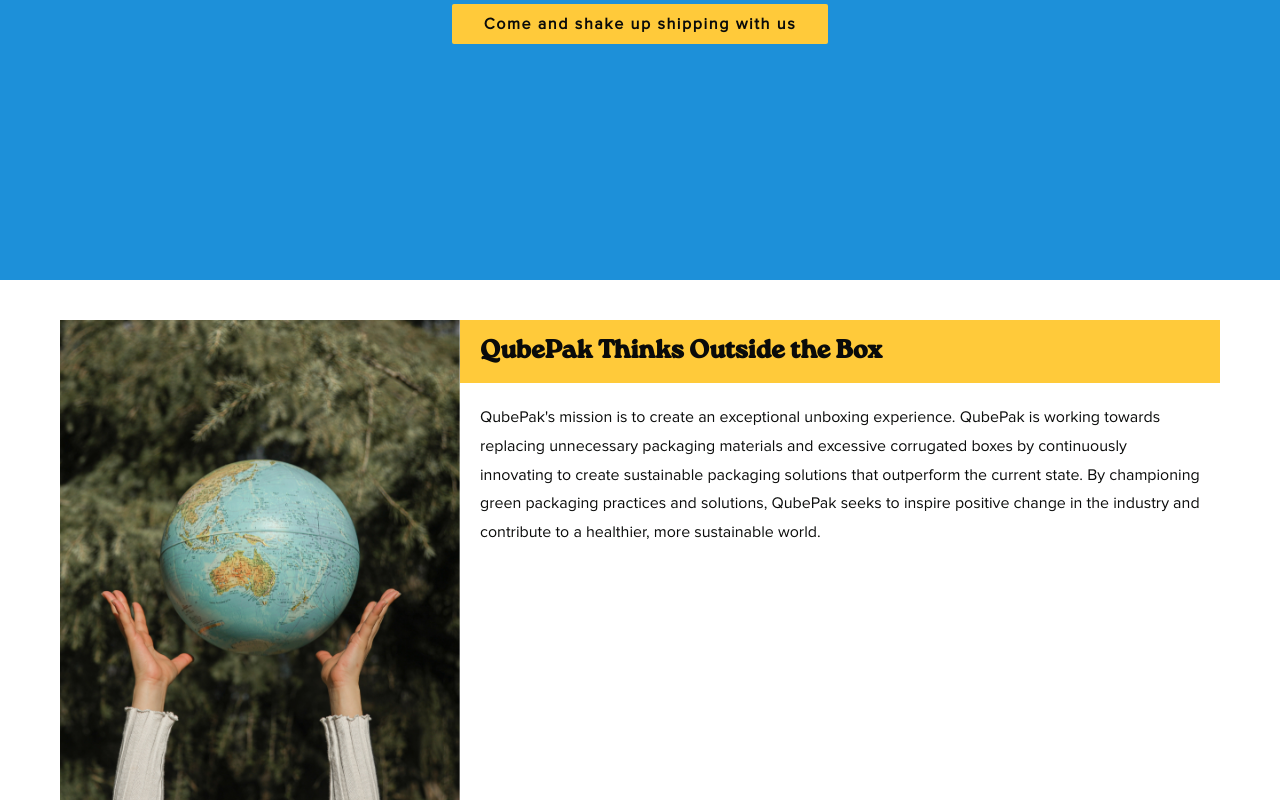
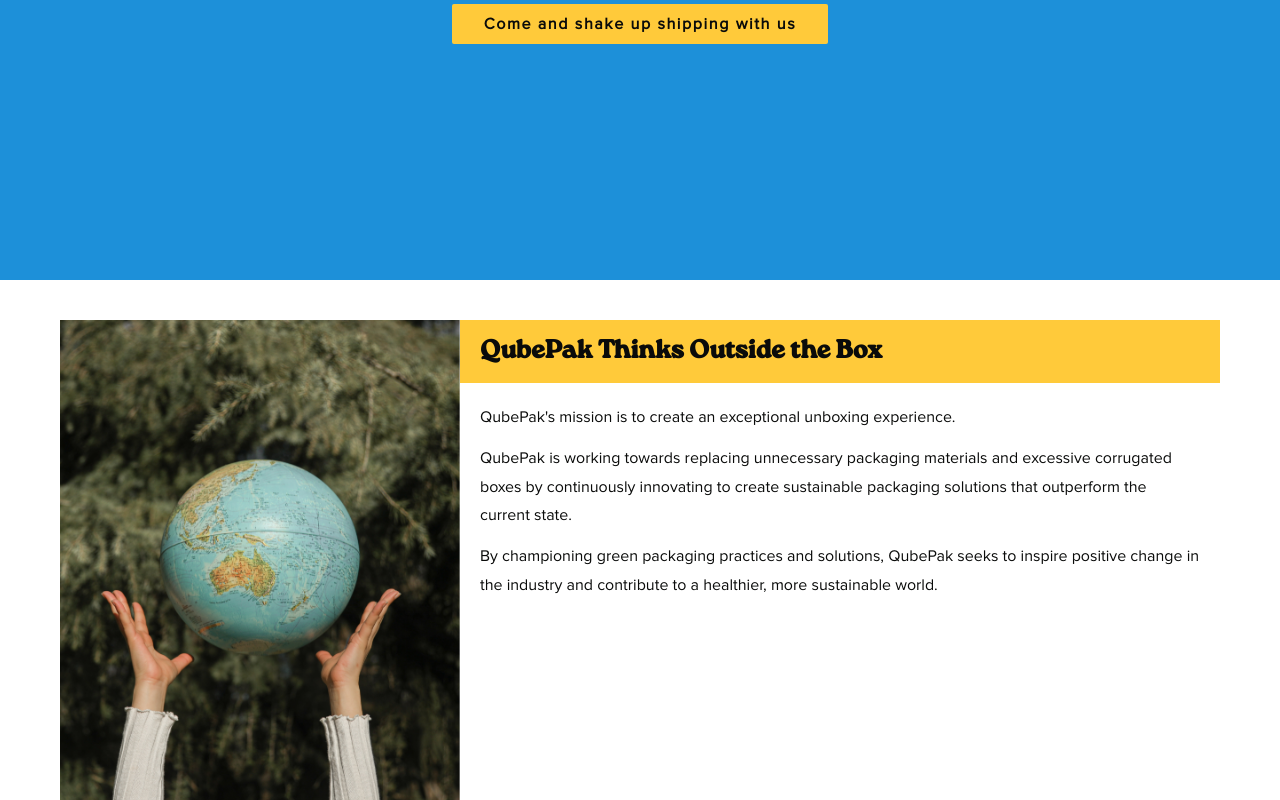
Before and after one commit to lfranckx/qubepak, a React (Create React App) app: page / in a window 1280 px wide. Shown: the part 440-1240 px from the top of the page. Built offline with nearby package versions, Linux system fonts and the light colour scheme.

Commit message:
update mission text to separate paragraphs

```diff
--- a/src/components/Mission.js
+++ b/src/components/Mission.js
@@ -17,7 +17,18 @@
                             <h2>QubePak Thinks Outside the Box</h2>
                         </div>
                         <div class='body-wrap'>
-                            <p className={active ? 'hidden' : ''}>QubePak's mission is to create an exceptional unboxing experience. QubePak is working towards replacing unnecessary packaging materials and excessive corrugated boxes by continuously innovating to create sustainable packaging solutions that outperform the current state. By championing green packaging practices and solutions, QubePak seeks to inspire positive change in the industry and contribute to a healthier, more sustainable world.</p>
+                            <div className={active ? 'hidden' : ''}>
+                                <p>
+                                    QubePak's mission is to create an exceptional unboxing experience.
+                                </p>
+                                <p>
+                                    QubePak is working towards replacing unnecessary packaging materials and excessive corrugated boxes by continuously innovating to create sustainable packaging solutions that outperform the current state.
+                                </p>
+                                <p>
+                                    By championing green packaging practices and solutions, QubePak seeks to inspire positive change in the industry and contribute to a healthier, more sustainable world.
+                                </p>
+                            </div>
+
                             {/* <p className={active ? '' : 'hidden'}></p> */}
 
                             {/* <button className='btn' onClick={() => setActive(!active)}>{active ? "Back →" : "Read More →"}</button> */}
```
